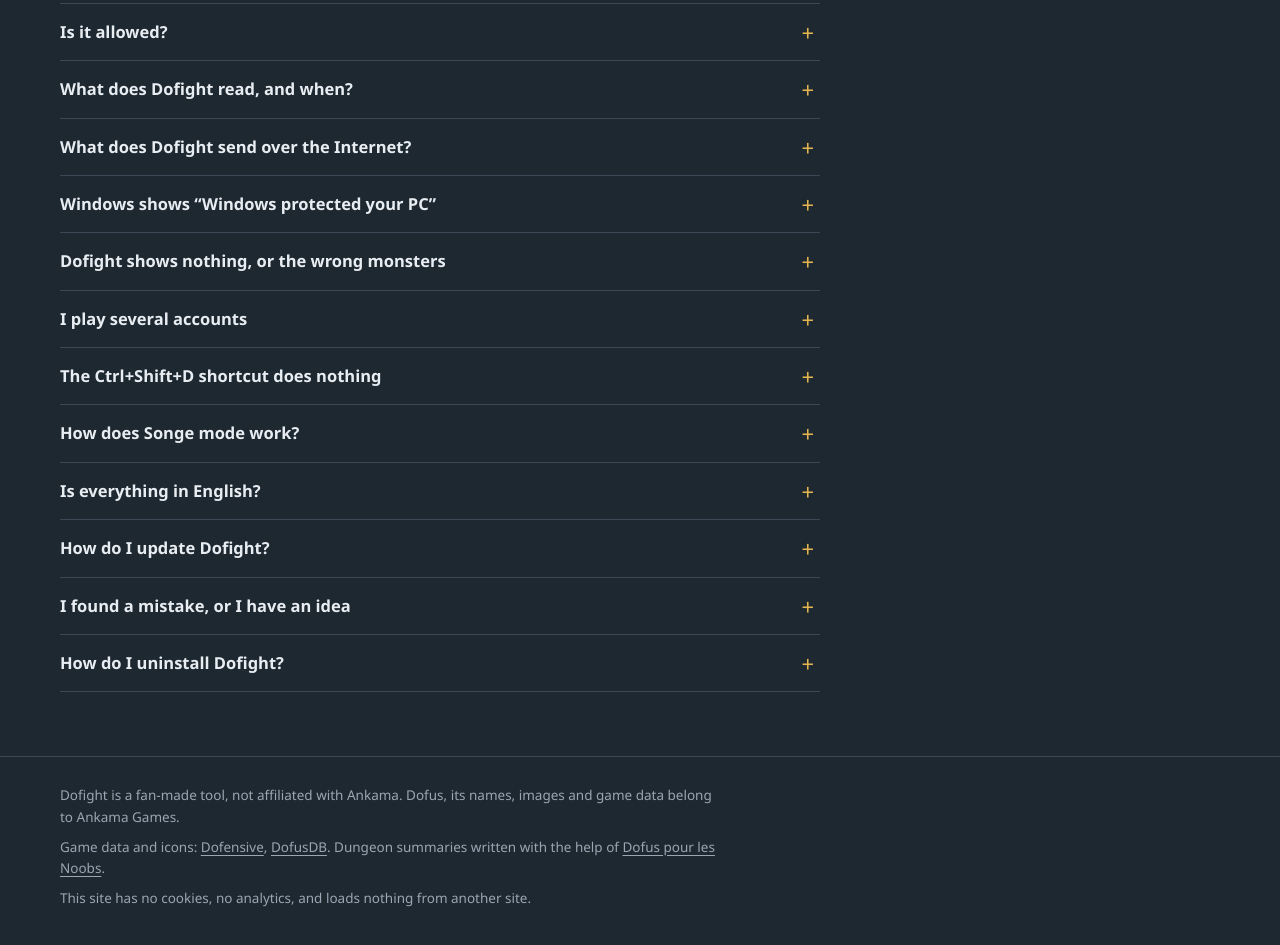
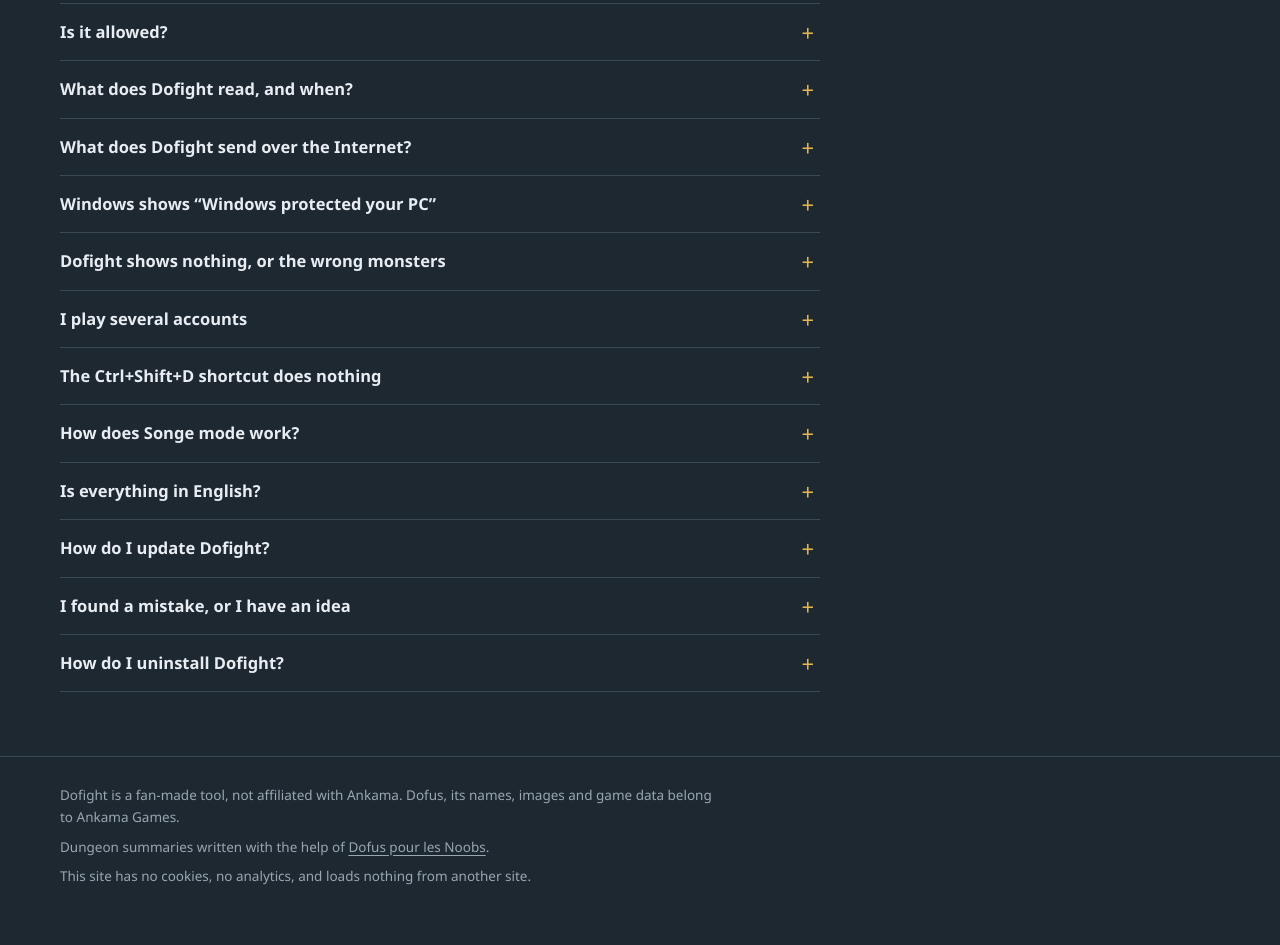
Before and after one commit to dofight/dofight.github.io, a plain HTML site: page en/index.html in a window 1280 px wide. Shown: the part 4716-5661 px from the top of the page. Drawn offline with Linux system fonts and the light colour scheme.

Commit message:
Credits: Dofus pour les Noobs only

```diff
--- a/en/index.html
+++ b/en/index.html
@@ -534,8 +534,8 @@ document.addEventListener("loadeddata", function (e) {
   <div class="wrap">
     <p lang="fr">Dofight est un outil fait par des fans, sans lien avec Ankama. Dofus, ses noms, ses images et ses données appartiennent à Ankama Games.</p>
     <p lang="en">Dofight is a fan-made tool, not affiliated with Ankama. Dofus, its names, images and game data belong to Ankama Games.</p>
-    <p lang="fr">Données et icônes du jeu : <a href="https://dofensive.com">Dofensive</a>, <a href="https://dofusdb.fr">DofusDB</a>. Résumés de donjons rédigés avec l'aide de <a href="https://www.dofuspourlesnoobs.com">Dofus pour les Noobs</a>.</p>
-    <p lang="en">Game data and icons: <a href="https://dofensive.com">Dofensive</a>, <a href="https://dofusdb.fr">DofusDB</a>. Dungeon summaries written with the help of <a href="https://www.dofuspourlesnoobs.com">Dofus pour les Noobs</a>.</p>
+    <p lang="fr">Résumés de donjons rédigés avec l'aide de <a href="https://www.dofuspourlesnoobs.com">Dofus pour les Noobs</a>.</p>
+    <p lang="en">Dungeon summaries written with the help of <a href="https://www.dofuspourlesnoobs.com">Dofus pour les Noobs</a>.</p>
     <p lang="fr">Ce site n'a ni cookies, ni statistiques, ni contenu chargé depuis un autre site.</p>
     <p lang="en">This site has no cookies, no analytics, and loads nothing from another site.</p>
   </div>
```
Also changed, not shown: index.html (+2 -2 lines).
